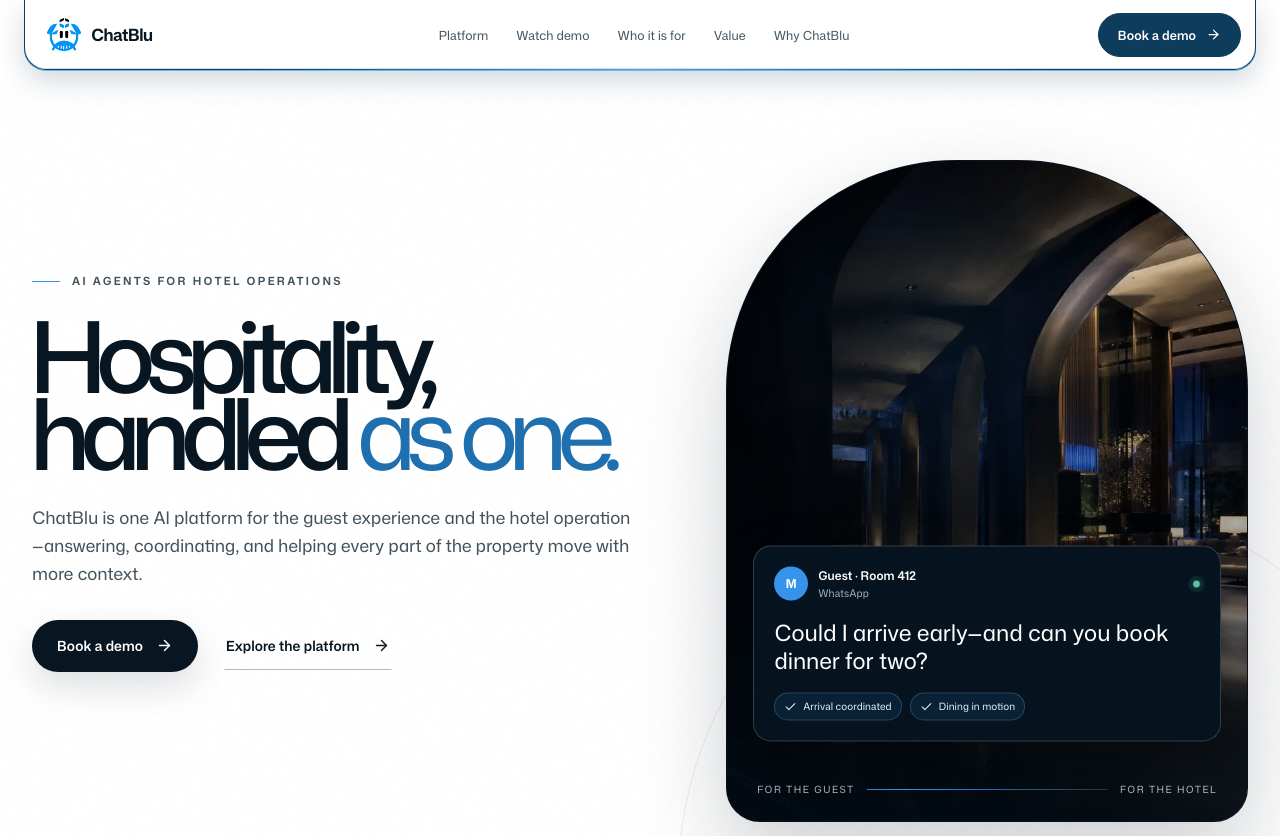
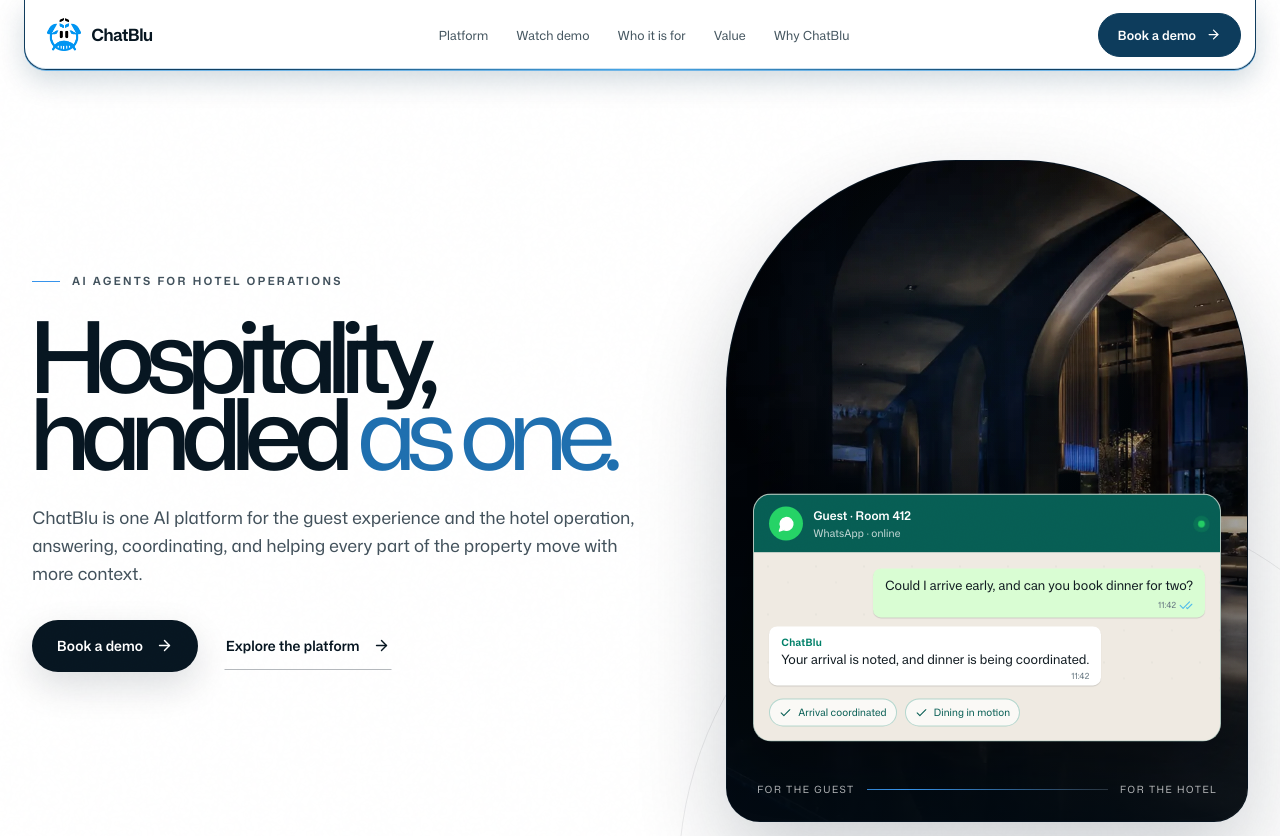
Before and after one commit to varunjose/Chatblu-Assignment, a React (Vite) app: page / in a window 1280 px wide. Shown: the top 836 px of the page. Built offline with nearby package versions, Linux system fonts and the light colour scheme; a web font is replaced by a local one.

Commit message:
Refine WhatsApp hero conversation and site punctuation
Use WhatsApp’s familiar green interface language for the hero conversation and replace em dashes with natural punctuation across the site.

```diff
--- a/index.html
+++ b/index.html
@@ -5,10 +5,10 @@
     <meta name="viewport" content="width=device-width, initial-scale=1.0" />
     <meta name="theme-color" content="#06131f" />
     <meta name="description" content="ChatBlu is one AI platform for the guest experience and the hotel operation." />
-    <meta property="og:title" content="ChatBlu — One Platform. The Entire Operation." />
+    <meta property="og:title" content="ChatBlu: One Platform. The Entire Operation." />
     <meta property="og:description" content="Guest experience up front. Hotel intelligence and coordination behind the scenes." />
     <link rel="icon" type="image/svg+xml" href="/Chatblu-Assignment/favicon.svg" />
-    <title>ChatBlu — One Platform. The Entire Operation.</title>
+    <title>ChatBlu: One Platform. The Entire Operation.</title>
   </head>
   <body>
     <div id="root"></div>
--- a/src/App.jsx
+++ b/src/App.jsx
@@ -9,6 +9,7 @@
   Building2,
   CalendarCheck2,
   Check,
+  CheckCheck,
   ChevronRight,
   CircleCheck,
   Clock3,
@@ -365,7 +366,7 @@
             animate={{ opacity: 1, y: 0 }}
             transition={{ duration: 0.72, delay: 0.2 }}
           >
-            ChatBlu is one AI platform for the guest experience and the hotel operation—answering,
+            ChatBlu is one AI platform for the guest experience and the hotel operation, answering,
             coordinating, and helping every part of the property move with more context.
           </motion.p>
           <motion.div
@@ -397,14 +398,26 @@
             transition={{ duration: 5.8, repeat: Infinity, ease: 'easeInOut' }}
           >
             <div className="conversation-topline">
-              <span className="avatar">M</span>
+              <span className="whatsapp-channel" aria-hidden="true">
+                <MessageCircle size={17} fill="currentColor" />
+              </span>
               <span>
                 <strong>Guest · Room 412</strong>
-                <small>WhatsApp</small>
+                <small>WhatsApp · online</small>
               </span>
               <i className="live-dot" aria-label="Active" />
             </div>
-            <p>Could I arrive early—and can you book dinner for two?</p>
+            <div className="whatsapp-thread">
+              <div className="whatsapp-bubble whatsapp-bubble--guest">
+                <p>Could I arrive early, and can you book dinner for two?</p>
+                <span className="message-meta">11:42 <CheckCheck size={14} /></span>
+              </div>
+              <div className="whatsapp-bubble whatsapp-bubble--chatblu">
+                <strong>ChatBlu</strong>
+                <p>Your arrival is noted, and dinner is being coordinated.</p>
+                <span className="message-meta">11:42</span>
+              </div>
+            </div>
             <div className="understood-row">
               <span><Check size={13} /> Arrival coordinated</span>
               <span><Check size={13} /> Dining in motion</span>
@@ -759,7 +772,7 @@
           <Reveal delay={0.1} direction="left">
             <p>
               For hotels where guest expectations, property performance, and daily operations all
-              move at once—and every team needs the same picture.
+              move at once, and every team needs the same picture.
             </p>
           </Reveal>
         </div>
@@ -782,7 +795,7 @@
         <Reveal className="audience-image-wrap">
           <img src={`${imageBase}chatblu-human-hospitality.webp`} alt="A hotel team member welcoming a guest" />
           <div className="audience-image-copy">
-            <p>Technology should make the hotel feel more attentive—not less human.</p>
+            <p>Technology should make the hotel feel more attentive, not less human.</p>
           </div>
         </Reveal>
       </div>
--- a/src/styles.css
+++ b/src/styles.css
@@ -499,18 +499,34 @@
   right: 26px;
   bottom: 78px;
   left: 26px;
-  border: 1px solid rgba(255, 255, 255, 0.18);
+  overflow: hidden;
+  border: 1px solid rgba(7, 94, 84, 0.28);
   border-radius: 18px;
-  padding: 20px;
-  background: var(--navy);
+  background: #efeae2;
   box-shadow: 0 22px 54px rgba(0, 0, 0, 0.28);
+  color: #111b21;
+}
+
+.conversation-topline {
+  display: flex;
+  align-items: center;
+  gap: 10px;
+  min-height: 58px;
+  padding: 11px 15px;
+  background: #075e54;
   color: white;
 }
 
-.conversation-topline {
-  display: flex;
-  align-items: center;
-  gap: 10px;
+.whatsapp-channel {
+  display: inline-flex;
+  width: 34px;
+  height: 34px;
+  flex: 0 0 34px;
+  align-items: center;
+  justify-content: center;
+  border-radius: 50%;
+  background: #25d366;
+  color: white;
 }
 
 .avatar {
@@ -539,7 +555,7 @@
 }
 
 .conversation-topline small {
-  color: #9cadba;
+  color: rgba(255, 255, 255, 0.76);
   font-size: 0.65rem;
 }
 
@@ -548,34 +564,89 @@
   height: 7px;
   margin-left: auto;
   border-radius: 50%;
-  background: #62cfaa;
-  box-shadow: 0 0 0 5px rgba(98, 207, 170, 0.11);
+  background: #25d366;
+  box-shadow: 0 0 0 5px rgba(37, 211, 102, 0.16);
   animation: live-pulse 2.4s ease-in-out infinite;
 }
 
-.hero-conversation > p {
-  margin: 19px 0 17px;
-  color: white;
-  font-family: var(--serif);
-  font-size: 1.4rem;
-  line-height: 1.25;
+.whatsapp-thread {
+  display: flex;
+  flex-direction: column;
+  gap: 9px;
+  padding: 16px 15px 13px;
+  background-color: #efeae2;
+  background-image:
+    radial-gradient(circle at 14px 14px, rgba(94, 118, 108, 0.055) 1px, transparent 1.5px),
+    radial-gradient(circle at 34px 30px, rgba(94, 118, 108, 0.04) 1px, transparent 1.5px);
+  background-size: 48px 48px;
+}
+
+.whatsapp-bubble {
+  position: relative;
+  width: fit-content;
+  max-width: 88%;
+  border-radius: 8px;
+  padding: 9px 12px 7px;
+  box-shadow: 0 1px 1px rgba(11, 20, 26, 0.14);
+}
+
+.whatsapp-bubble--guest {
+  align-self: flex-end;
+  background: #d9fdd3;
+}
+
+.whatsapp-bubble--chatblu {
+  align-self: flex-start;
+  background: white;
+}
+
+.whatsapp-bubble strong {
+  display: block;
+  margin-bottom: 2px;
+  color: #008069;
+  font-size: 0.63rem;
+  letter-spacing: 0.02em;
+}
+
+.whatsapp-bubble p {
+  margin: 0;
+  color: #111b21;
+  font-size: 0.8rem;
+  line-height: 1.38;
+}
+
+.message-meta {
+  display: flex;
+  align-items: center;
+  justify-content: flex-end;
+  gap: 3px;
+  margin: 3px 0 -2px 12px;
+  color: #667781;
+  font-size: 0.53rem;
+  line-height: 1;
+}
+
+.message-meta svg {
+  color: #53bdeb;
 }
 
 .understood-row {
   display: flex;
   flex-wrap: wrap;
   gap: 8px;
+  padding: 0 15px 14px;
+  background: #efeae2;
 }
 
 .understood-row span {
   display: inline-flex;
   align-items: center;
   gap: 6px;
-  border: 1px solid rgba(103, 182, 255, 0.25);
+  border: 1px solid rgba(0, 128, 105, 0.28);
   border-radius: 999px;
   padding: 6px 9px;
-  background: rgba(53, 147, 235, 0.1);
-  color: #dceeff;
+  background: rgba(255, 255, 255, 0.7);
+  color: #075e54;
   font-size: 0.63rem;
 }
 
@@ -2955,15 +3026,28 @@
     right: 14px;
     bottom: 62px;
     left: 14px;
-    padding: 16px;
-  }
-
-  .hero-conversation > p {
-    font-size: 1.2rem;
+  }
+
+  .conversation-topline {
+    min-height: 52px;
+    padding: 9px 12px;
+  }
+
+  .whatsapp-thread {
+    padding: 12px 12px 10px;
+  }
+
+  .whatsapp-bubble {
+    max-width: 94%;
+  }
+
+  .whatsapp-bubble p {
+    font-size: 0.72rem;
   }
 
   .understood-row {
     gap: 6px;
+    padding: 0 12px 12px;
   }
 
   .understood-row span {
```
Also changed, not shown: 1 other file (tests, documents, lock files or other folders).
